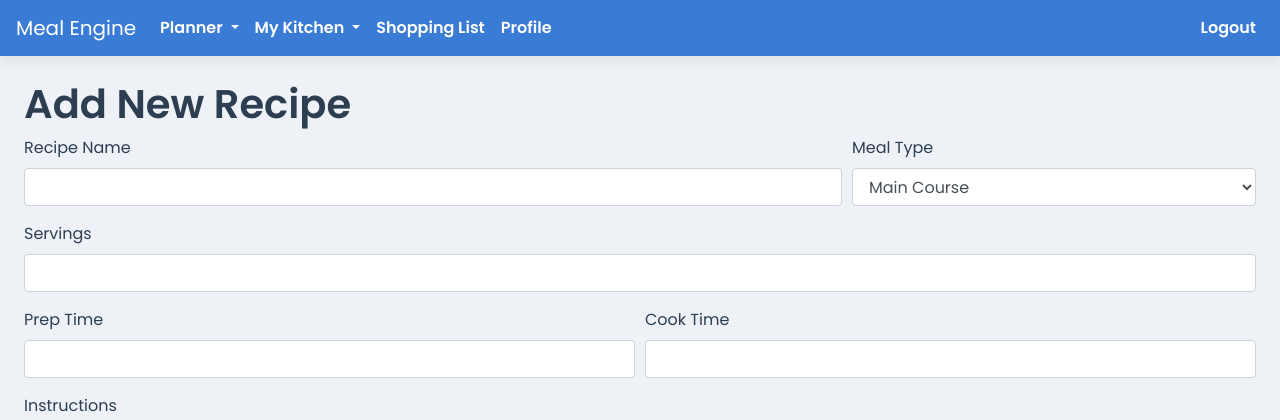
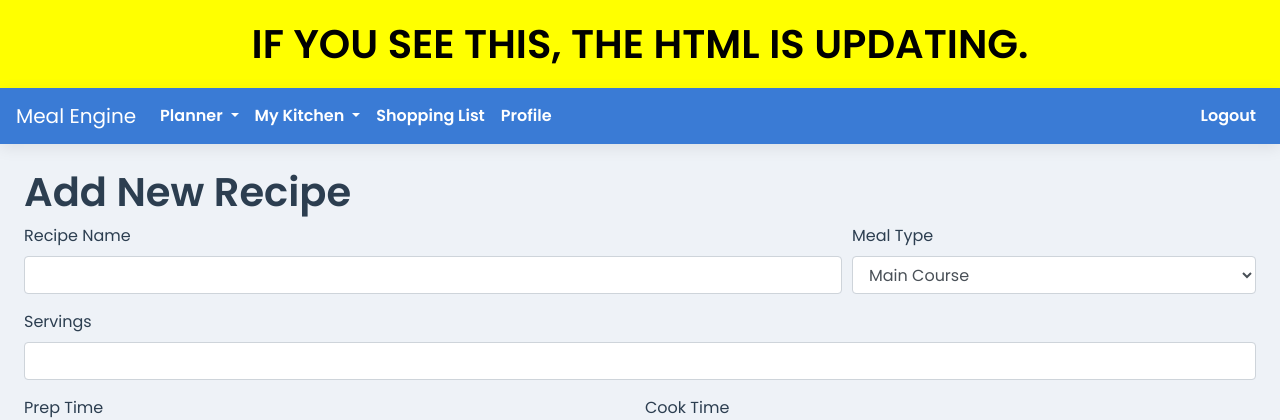
Before and after one commit to TMoon2728/meal_engine, a Flask app: page /recipe/add in a window 1280 px wide. Shown: the top 420 px of the page. Run offline with Flask 3, Linux system fonts and the light colour scheme; a user stored in the database is signed in; tables that the repository leaves empty hold one stand-in row (values such as "Sample post"); parts of the project's set-up code (start-up, migrations or seed data) failed here and were passed over; some libraries are stand-ins or nearby versions.

Commit message:
Add files via upload

```diff
--- a/templates/base.html
+++ b/templates/base.html
@@ -17,6 +17,9 @@
     <title>Meal Engine</title>
   </head>
   <body class="{{ page_class or '' }}">
+
+    <!-- ===== DEFINITIVE TEST LINE ===== -->
+    <h1 style="background-color: yellow; color: black; text-align: center; padding: 20px; margin: 0;">IF YOU SEE THIS, THE HTML IS UPDATING.</h1>
 
     <nav class="navbar navbar-expand-lg navbar-dark no-print">
       <a class="navbar-brand" href="{{ url_for('index') }}">Meal Engine</a>
```
